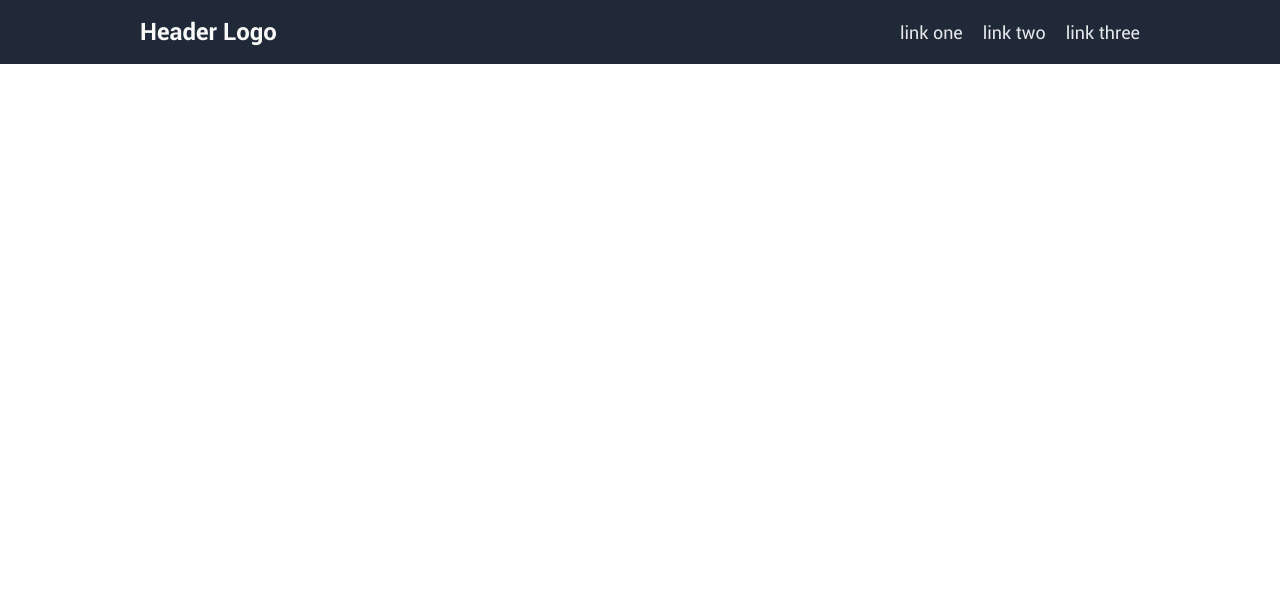
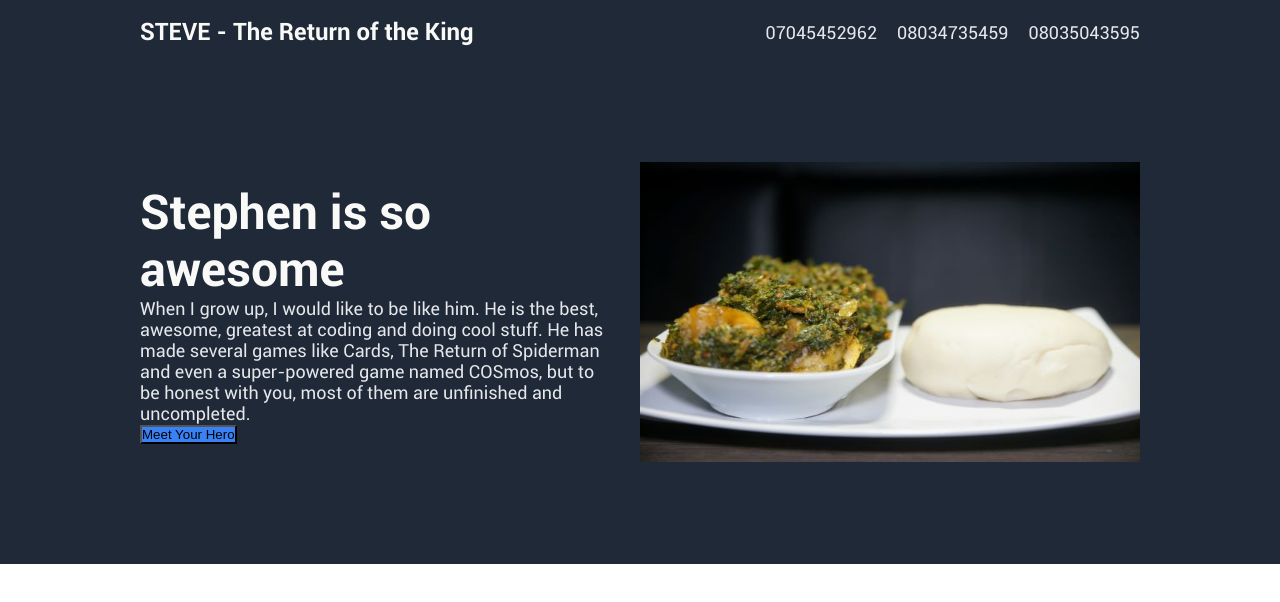
Before and after one commit to Yeffrem/landing_page, a plain HTML site: page index.html in a window 1280 px wide. Drawn offline with Linux system fonts and the light colour scheme.

Commit message:
Upload Stephen's rubbish, make header section, fail style button

```diff
--- a/index.html
+++ b/index.html
@@ -11,14 +11,28 @@
 <body>
     <header class="dark-bg">
         <div class="container">
-            <div class="logo">Header Logo</div>
+            <div class="logo">STEVE - The Return of the King</div>
             <div class="links">
-                <div>link one</div>
-                <div>link two</div>
-                <div>link three</div>
+                <div>07045452962</div>
+                <div>08034735459</div>
+                <div>08035043595</div>
             </div>
         </div>
     </header>
+
+    <main class="dark-bg">
+        <div class="hero-container">
+            <div class="hero-container-text">
+                <p class="main-text">Stephen is so awesome</h1>
+                <p class="sec-text">When I grow up, I would like to be like him. He is the best, awesome, greatest at coding and doing cool stuff. He has made several games like Cards, The Return of Spiderman and even a super-powered game named COSmos, but to be honest with you, most of them are unfinished and uncompleted.</p>
+                <button>Meet Your Hero</button>
+            </div>
+            <div><img src="./images/hero-image.jpg" alt="hero image" width="500px" height="300px"></div>
+        </div>
+
+    </main>
+
 </body>
 
+
 </html>
--- a/style.css
+++ b/style.css
@@ -21,9 +21,12 @@ body {
   font-family: 'Roboto', sans-serif;
 }
 
+.dark-bg {
+    background-color: #1F2937
+}
+
 header {
     height: 64px;
-    background-color: #1F2937
 }
 
 .container {
@@ -41,9 +44,50 @@ header {
     font-weight: bold;
 }
 
+.stego {
+    font-size: 24px;
+    color:black
+}
+
 .links {
     display: flex;
     gap: 20px;
     font-size: 18px;
     color: #e5e7eb;
 }
+
+main {
+    height: 500px;
+    display: flex;
+}
+
+.hero-container {
+    display: flex;
+    height: 100%;
+    justify-content: center;
+    align-items: center;
+    align-items: center;
+    max-width: 1000px;
+    margin: 0 auto;
+    gap: 30px;
+}
+
+.hero-container div {
+    flex: 1;
+}
+
+.hero-container .main-text {
+    font-size: 48px;
+    color:#F9FAF8;
+    font-weight: 700;
+}
+
+.hero-container .sec-text {
+    font-size: 18px;
+    color: #E5E7EB;
+}
+
+button {
+    background-color: #3882F6;
+    padding: 5 10px;
+}
```
